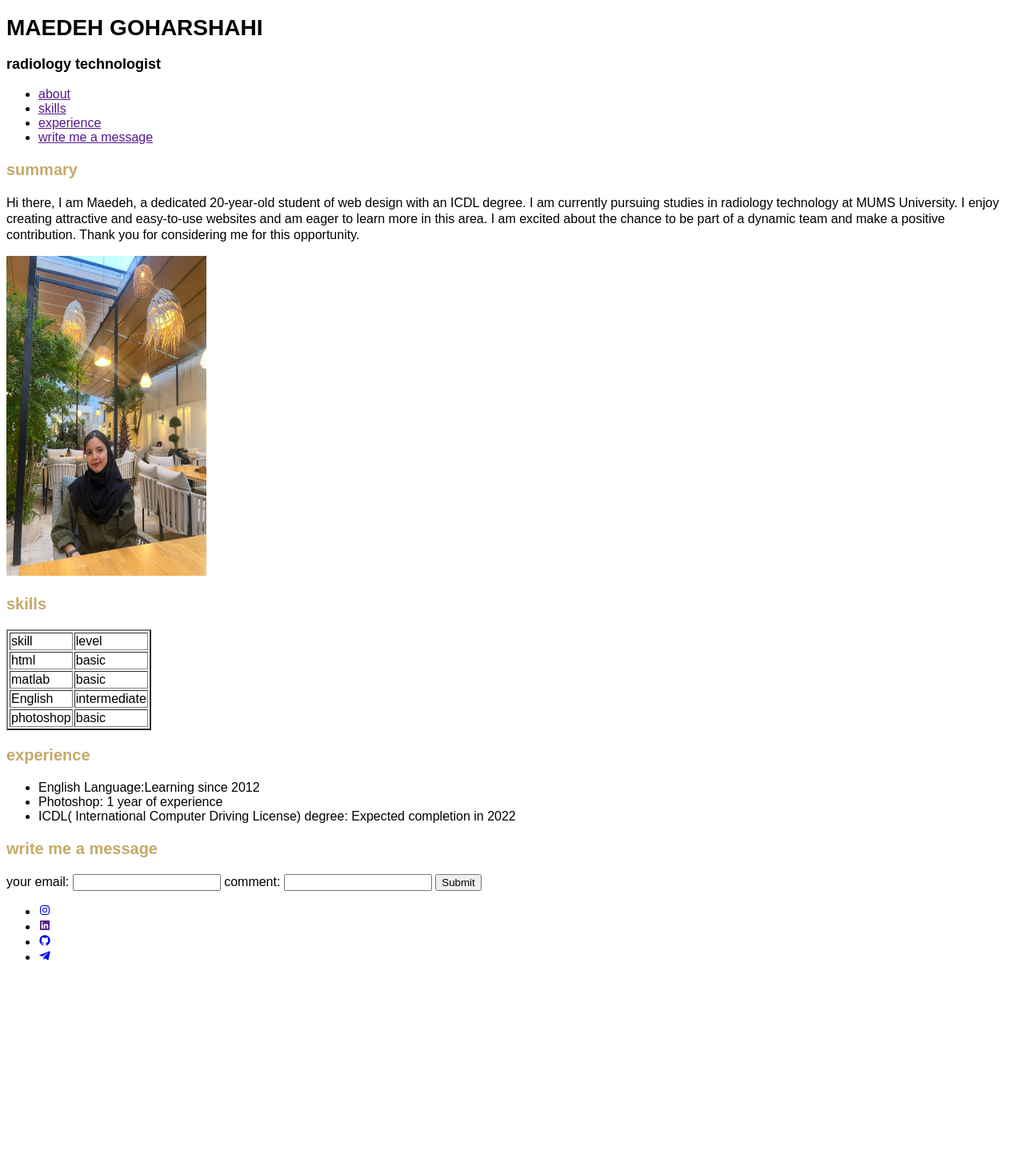
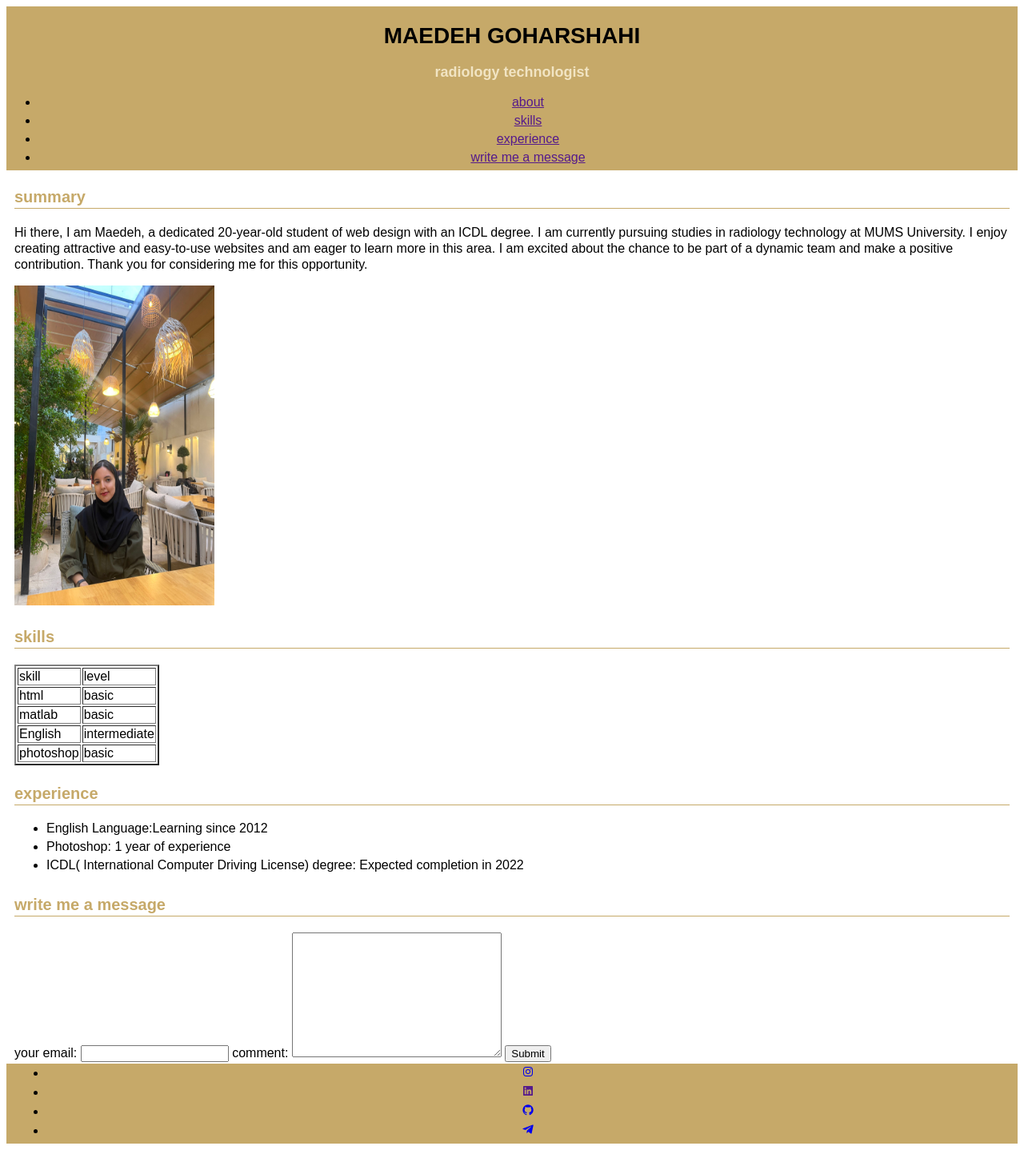
Before and after one commit to Maedehgoharshahi/web-course, a PHP site: page / in a window 1280 px wide. Shown: the whole page at 80% size. Before the commit the page ends 1201 px from the top, so only its background shows below. Run offline with PHP 8.4, Linux system fonts and the light colour scheme.

Commit message:
Add files via upload

```diff
--- a/project/index.html
+++ b/project/index.html
@@ -68,7 +68,7 @@
                     <label for="">your email: </label>
                     <input type="email" name="email">
                     <label for="comment">comment: </label>
-                    <input type="text" name="comment">
+                    <textarea name="comment" id="" cols="30" rows="10"></textarea>
                     <input type="submit" name="submit">
                 </form>
             </section>
--- a/project/style.css
+++ b/project/style.css
@@ -1,22 +1,55 @@
+* {
+    box-sizing: border-box;
+}
+
 h1 {
     font-size: 28px;
     text-transform: uppercase;
 }
+
 #job {
     font-size: 18px;
     font-weight: bolder;
+    color: #f1e4c3;
 }
+
 .summary {
     font-size: 16px;
     line-height: 20px;
 }
+
 h3{
     font-size: 20px;
     color: #c6a969;
+    border-bottom: 1px solid #c6a969;
+    padding-bottom: 2px;
 }
+
 body{
     font-family: Arial, Helvetica, sans-serif;
 }
-header,footer{
-    align-items: center;
+
+footer{
+    text-align: center;
+    padding:2px 10px ;
+    background-color:#c6a969 ;
 }
+
+header{
+    text-align: center;
+    background-color:#c6a969;
+    padding-top: 2px;
+    padding-bottom: 2px;
+}
+
+section{
+    padding:2px 10px ;
+}
+
+ul{
+    margin: 0px;
+}
+
+li{
+    margin-bottom: 5px;
+}
```
